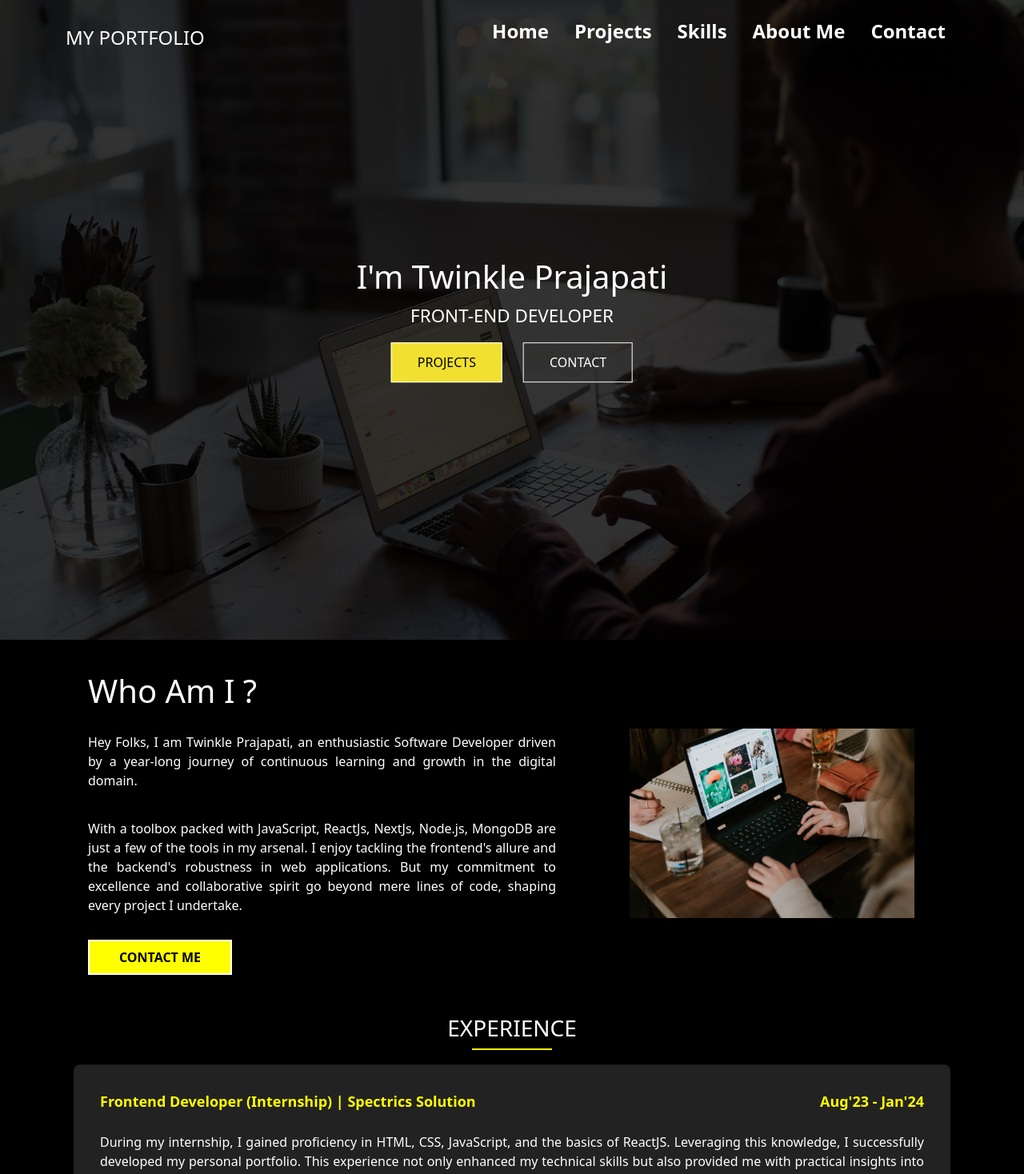
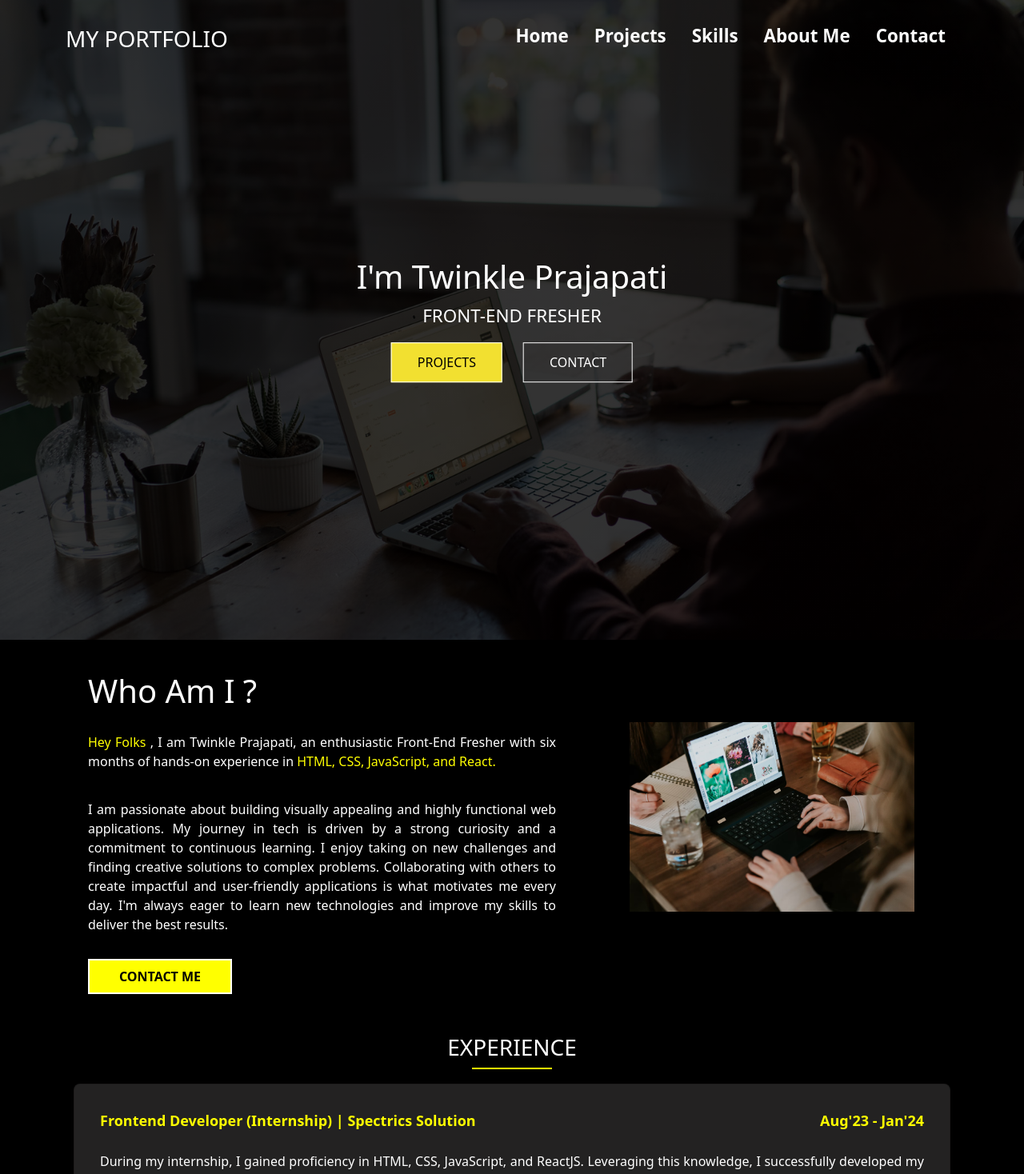
Before and after one commit to Twinkle-prajapati/Portfolio, a React (Create React App) app: page / in a window 1280 px wide. Shown: the top 1468 px of the page at 80% size. Built offline with nearby package versions, Linux system fonts and the light colour scheme.

Commit message:
about section updated

```diff
--- a/src/Components/About.js
+++ b/src/Components/About.js
@@ -13,8 +13,8 @@ export default function About() {
         <Row>
           <Col className='about1' lg={7}>
             <h1>Who Am I ?</h1>
-            <p>Hey Folks, I am Twinkle Prajapati, an enthusiastic Software Developer driven by a year-long journey of continuous learning and growth in the digital domain. </p>
-            <p>With a toolbox packed with JavaScript, ReactJs, NextJs, Node.js, MongoDB are just a few of the tools in my arsenal. I enjoy tackling the frontend's allure and the backend's robustness in web applications. But my commitment to excellence and collaborative spirit go beyond mere lines of code, shaping every project I undertake.</p>
+            <p><span style={{color:"yellow"}}>Hey Folks </span>, I am Twinkle Prajapati, an enthusiastic Front-End Fresher with six months of hands-on experience in <span style={{color:"yellow"}}> HTML, CSS, JavaScript, and React.</span></p>
+            <p> I am passionate about building visually appealing and highly functional web applications. My journey in tech is driven by a strong curiosity and a commitment to continuous learning. I enjoy taking on new challenges and finding creative solutions to complex problems. Collaborating with others to create impactful and user-friendly applications is what motivates me every day. I'm always eager to learn new technologies and improve my skills to deliver the best results.</p>
           <Link to='contact'><button className='text-uppercase'>Contact Me</button></Link>  </Col>
           <Col className='about2 text-center' lg={4}>
             <img src={image} alt='about' />
@@ -33,7 +33,7 @@ export default function About() {
                 <div className="time">Aug'23 - Jan'24</div>
               </div>
 
-              <div className="details">During my internship, I gained proficiency in HTML, CSS, JavaScript, and the basics of ReactJS. Leveraging this knowledge, I successfully developed my personal portfolio. This experience not only enhanced my technical skills but also provided me with practical insights into frontend development.</div>
+              <div className="details">During my internship, I gained proficiency in HTML, CSS, JavaScript, and ReactJS. Leveraging this knowledge, I successfully developed my personal portfolio. This experience not only enhanced my technical skills but also provided me with practical insights into frontend development.</div>
             </Card>
           </Col>
         </Row>
--- a/src/Components/Home.js
+++ b/src/Components/Home.js
@@ -20,7 +20,7 @@ const Home = () => {
       <div className="home-background">
         <Navbar expand="lg" variant="light" className="navbar-custom">
           <Container>
-            <Navbar.Brand className="text-white mt-3">MY PORTFOLIO</Navbar.Brand>
+            <h3 className="text-white mt-3">MY PORTFOLIO</h3>
             <Navbar.Toggle aria-controls="navbar-basic" onClick={handleToggle} className="d-lg-none" />
             <Navbar.Collapse id="navbar-basic" className="d-none d-lg-flex">
               <Nav className="ms-auto">
@@ -81,7 +81,7 @@ const Home = () => {
 
         <div className="bio-section">
           <h1 className="text-center">I'm Twinkle Prajapati</h1>
-          <p className="text-center btn-desig">FRONT-END DEVELOPER</p>
+          <p className="text-center btn-desig">FRONT-END FRESHER</p>
           <div className="bio-btn text-center">
             <Link to="projects" smooth={true} duration={500}>
               <button className="mx-2 btn-one">PROJECTS</button>
--- a/src/Styles/About.css
+++ b/src/Styles/About.css
@@ -1,10 +1,4 @@
-html {
-    overflow-x: hidden;
-}
 
-body {
-    overflow: hidden;
-}
 #about{
     background-color: black;
     color: white;
@@ -42,6 +36,7 @@ body {
     display: flex;
     flex-direction: column;
     justify-content: center;
+    margin-bottom: 40px;
 
 
     & img{
--- a/src/Styles/Card1.css
+++ b/src/Styles/Card1.css
@@ -1,10 +1,4 @@
-html {
-    overflow-x: hidden;
-}
 
-body {
-    overflow: hidden;
-}
 .Portfolio-container{
     background-color: black;
     padding:1.5rem
@@ -42,7 +36,7 @@ body {
 .card-body{
     display: flex;
     flex-direction: column;
-    justify-content: space-between;
+    justify-content: space-evenly;
     height: 100%;
 }
 .desc{
@@ -67,6 +61,15 @@ body {
     border: none;
 }
 
+@media (max-width: 560px){
+    .main1{
+        padding:1rem;
+    }
+    .card-body{
+        padding:14px;
+    }
+}
+
 @media (max-width: 964px) {
     .main1{
         margin-top: 20px;
--- a/src/Styles/Contact.css
+++ b/src/Styles/Contact.css
@@ -1,10 +1,4 @@
-html {
-  overflow-x: hidden;
-}
 
-body {
-  overflow: hidden;
-}
 .container-one{
     background-color: black;
     padding: 2.5rem;
@@ -76,3 +70,14 @@ body {
     background-color:rgb(98, 93, 93);
     color: white;
   }
+  @media (max-width: 568px) {
+    .container-one{
+      background-color: black;
+      padding: 1rem;
+  }
+  .contact-form-container {
+     padding: 20px 20px;
+
+   }
+
+    }
--- a/src/Styles/Footer.css
+++ b/src/Styles/Footer.css
@@ -1,10 +1,4 @@
-html {
-  overflow-x: hidden;
-}
 
-body {
-  overflow: hidden;
-}
 .footer {
   background-color: #111;
   padding: 3.5rem 1rem;
--- a/src/Styles/Home.css
+++ b/src/Styles/Home.css
@@ -25,6 +25,7 @@ body {
     top: 0;
     width: 100%;
     z-index: 1000;
+    padding: 16px;
   }
 
   .navbar-brand {
@@ -35,7 +36,7 @@ body {
   }
 
   .nav-link-custom {
-    font-size: 1.5rem;
+    font-size: 1.4rem;
     color: white !important ;
     margin: 0 0.5rem;
     font-weight: 600;
--- a/src/Styles/Skills.css
+++ b/src/Styles/Skills.css
@@ -1,10 +1,4 @@
-html {
-    overflow-x: hidden;
-}
 
-body {
-    overflow: hidden;
-}
 .bg{
     background-color:black;
     padding:1rem
```
